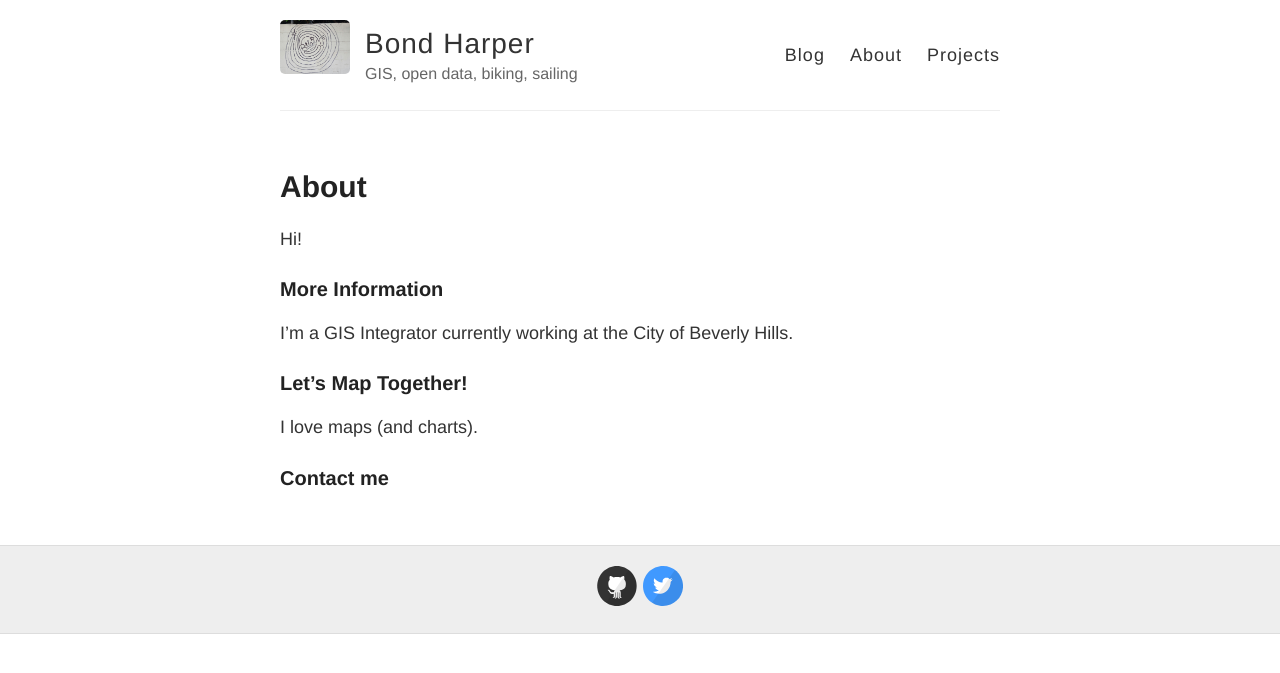
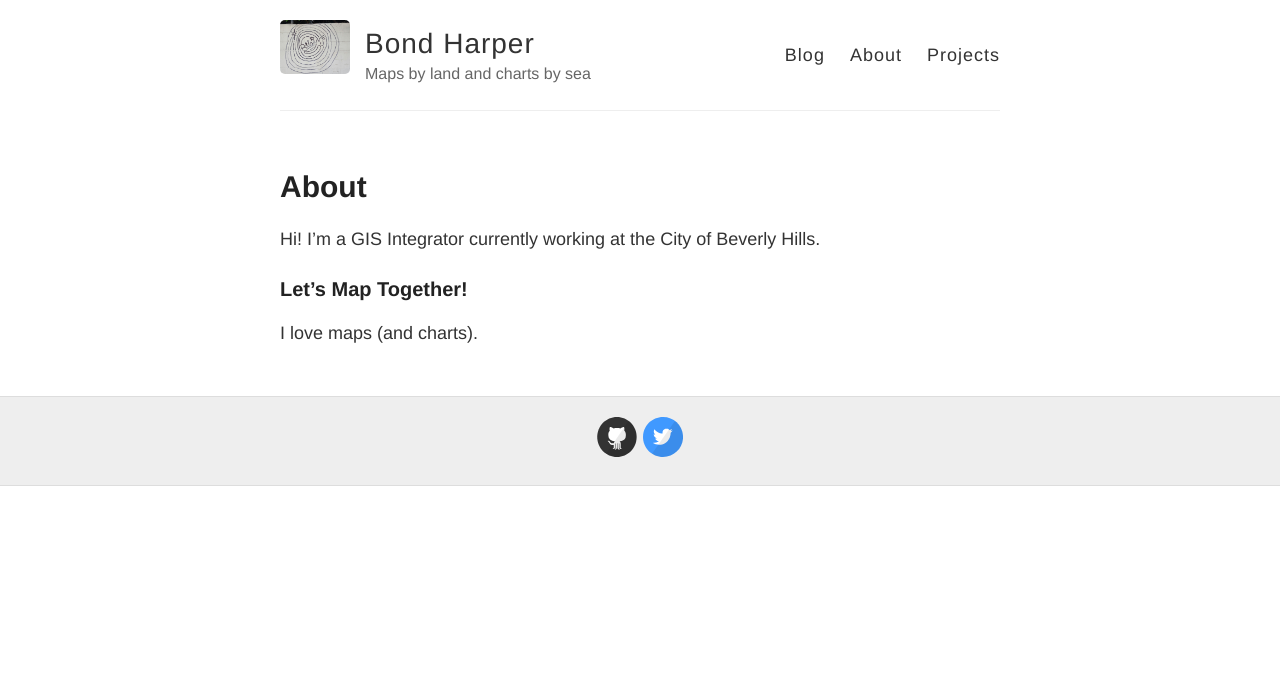
Before and after one commit to bondah/bondah.github.io, a Jekyll site: the page built from about.md, in a window 1280 px wide. Shown: the top 673 px of the page. Built offline with Jekyll 4.4.1, drawn with Linux system fonts in a browser that asks for light colours.

Commit message:
update bio

```diff
--- a/_config.yml
+++ b/_config.yml
@@ -6,7 +6,7 @@
 name: Bond Harper
 
 # Short bio or description (displayed in the header)
-description: GIS, open data, biking, sailing
+description: Maps by land and charts by sea
 
 # URL of your avatar or profile pic (you could use your GitHub profile pic)
 avatar: /images/believe.jpg
--- a/about.md
+++ b/about.md
@@ -4,14 +4,8 @@ title: About
 permalink: /about/
 ---
 
-Hi!
-
-### More Information
-
-I'm a GIS Integrator currently working at the City of Beverly Hills.
+Hi! I'm a GIS Integrator currently working at the City of Beverly Hills.
 
 ### Let's Map Together!
 
 I love maps (and charts).
-
-### Contact me
```
